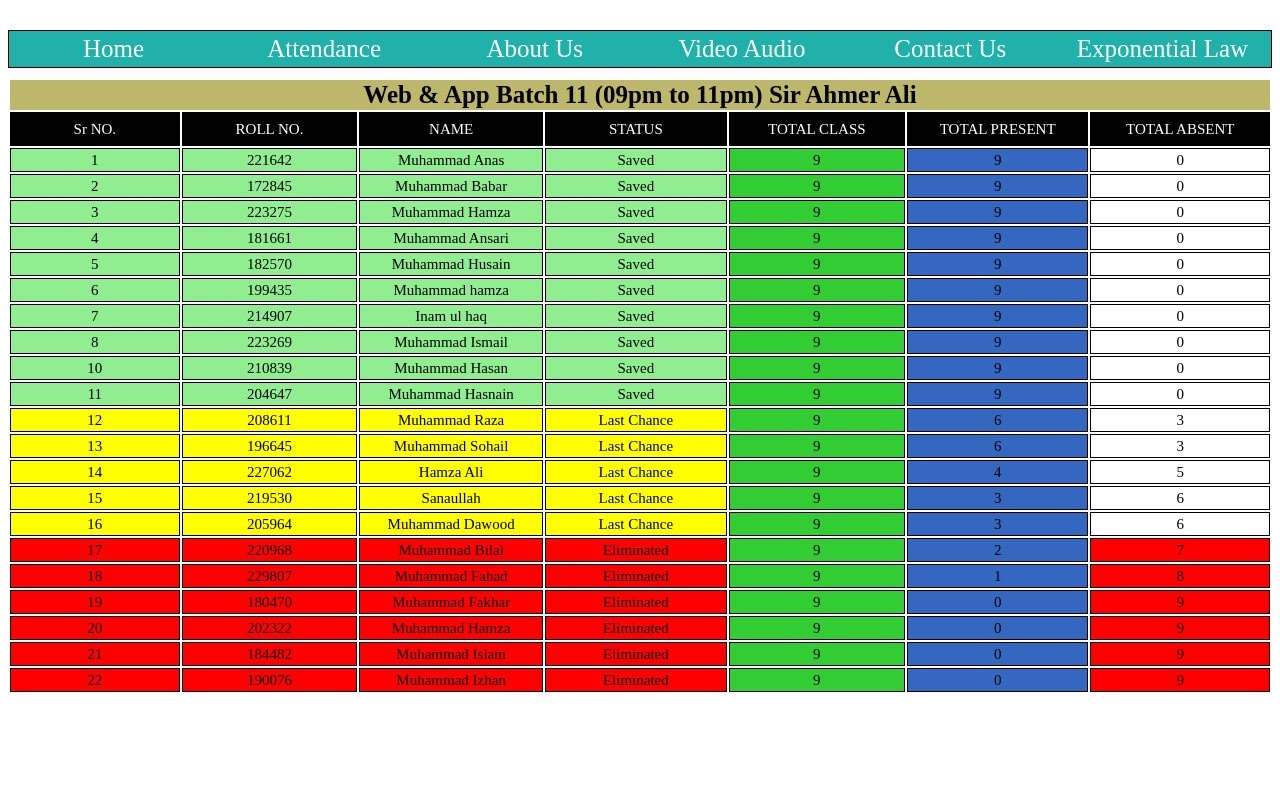
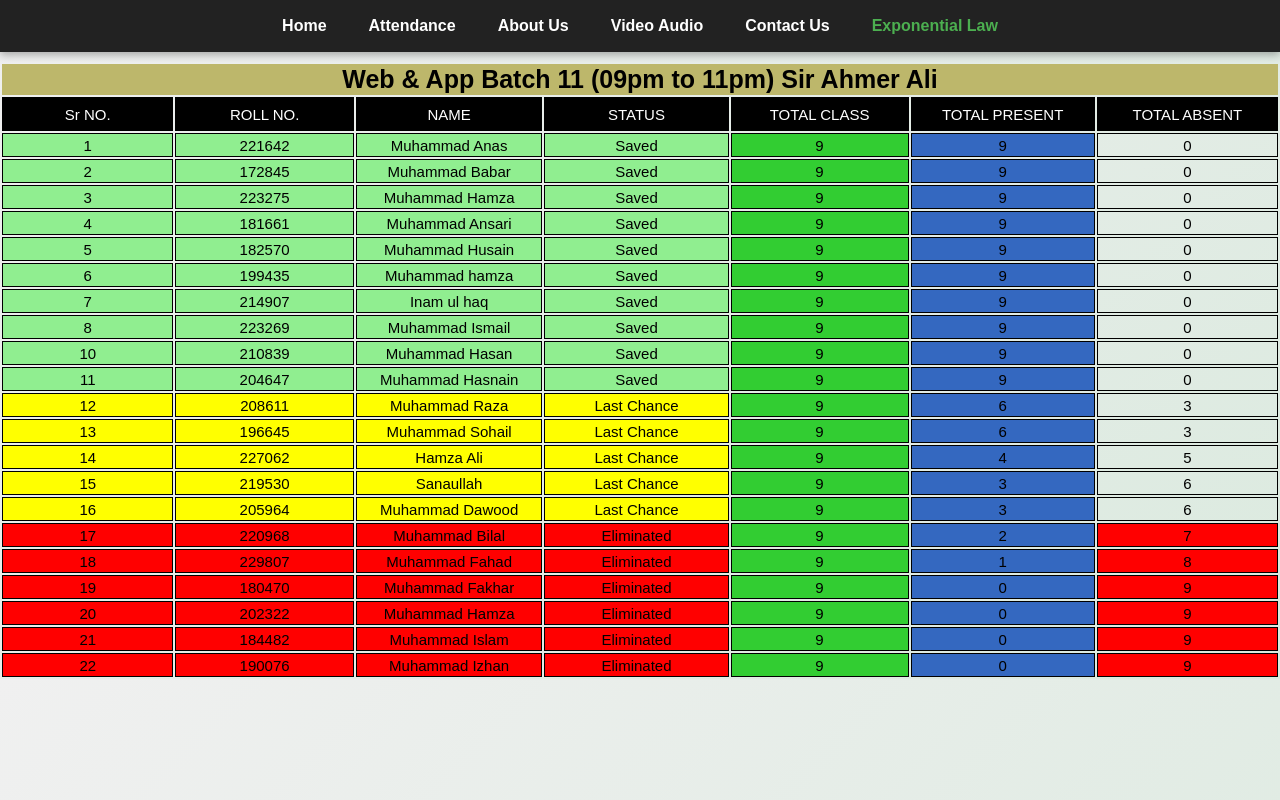
Before and after one commit to M-RaeesDev/All-Chapter-Of-Html-Assignment, a plain HTML site: page stdatten.html in a window 1280 px wide. Drawn offline with Linux system fonts and the light colour scheme.

Commit message:
Update Student Attendance inline custom CSS and pure Html

```diff
--- a/stdatten.html
+++ b/stdatten.html
@@ -6,19 +6,20 @@
     <title>ATTENDANCE PAGE</title>
     <link rel="stylesheet" href="./style.css">
 </head>
-<body id="mainglob" >
-      <div class="navbarglob">
-    <table class="globtbl">
-        <tr class="globrow">
-            <td class="globclm"><a class="lglob" href="./index.html">Home</a></td>
-            <td class="globclm"><a class="lglob" href="./stdatten.html">Attendance</a></td>
-            <td class="globclm"><a class="lglob" href="./address.html">About Us</a></td>
-            <td class="globclm"><a class="lglob" href="./vidaud.html">Video Audio</a></td>
-            <td class="globclm"><a class="lglob" href="./contact.html">Contact Us</a></td>
-            <td class="globclm"><a class="lglob" href="./law.html">Exponential Law</a></td>
-        </tr>
+<body id="mainglob" style="margin:0; font-family:Arial, Helvetica, sans-serif; background:linear-gradient(135deg,#f0f0f0,#dbeadf);">
+      <!-- Navigation Bar -->
+  <div style="background:#222; padding:15px 0; box-shadow:0 3px 8px rgba(0,0,0,0.3);">
+    <table style="margin:auto;">
+      <tr>
+        <td style="padding:0 20px;"><a href="./index.html" style="color:white; text-decoration:none; font-size:16px; font-weight:bold;">Home</a></td>
+        <td style="padding:0 20px;"><a href="./stdatten.html" style="color:white; text-decoration:none; font-size:16px; font-weight:bold;">Attendance</a></td>
+        <td style="padding:0 20px;"><a href="./address.html" style="color:white; text-decoration:none; font-size:16px; font-weight:bold;">About Us</a></td>
+        <td style="padding:0 20px;"><a href="./vidaud.html" style="color:white; text-decoration:none; font-size:16px; font-weight:bold;">Video Audio</a></td>
+        <td style="padding:0 20px;"><a href="./contact.html" style="color:white; text-decoration:none; font-size:16px; font-weight:bold;">Contact Us</a></td>
+        <td style="padding:0 20px;"><a href="./law.html" style="color:#4CAF50; text-decoration:none; font-size:16px; font-weight:bold;">Exponential Law</a></td>
+      </tr>
     </table>
-   </div>
+  </div>
 
     <table class="stdtbl">
         <tr class="stdrow">
```
